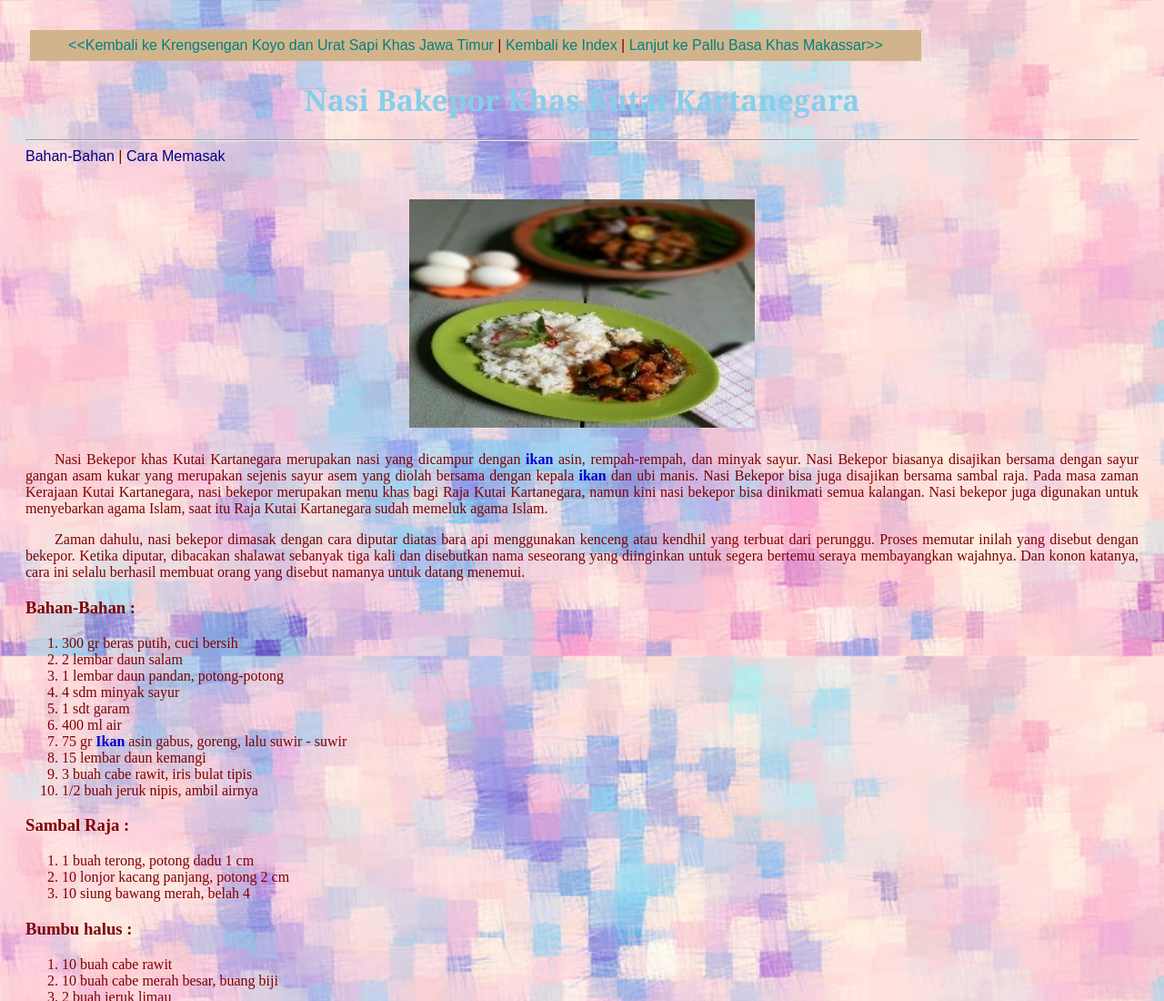
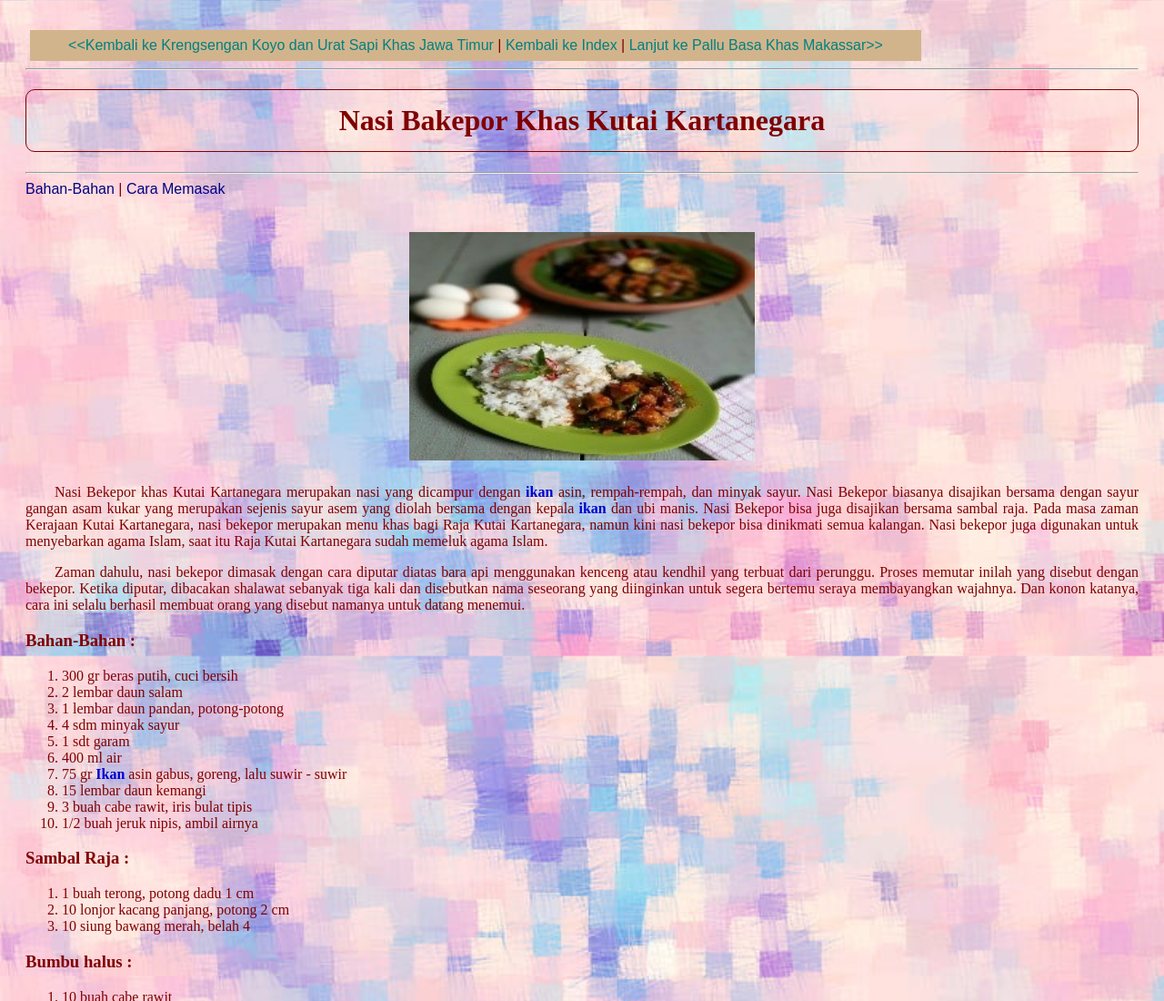
Before and after one commit to HeidiAT/HeidiAT.github.io, a plain HTML site: page latihan3/nasibakepor.html in a window 1280 px wide. Shown: the top 1100 px of the page at 91% size. Drawn offline with Linux system fonts and the light colour scheme.

Commit message:
perbaikan latihan3\nasibakepor.html

```diff
--- a/latihan3/nasibakepor.html
+++ b/latihan3/nasibakepor.html
@@ -10,8 +10,8 @@
       <a href="krengsengankoyo.html">&lt;&lt;Kembali ke Krengsengan Koyo dan Urat Sapi Khas Jawa Timur</a> |
       <a href="index.html">Kembali ke Index</a> |
       <a href="pallubasa.html">Lanjut ke Pallu Basa Khas Makassar&gt;&gt;</a>
-    </nav>
-    <h1 style="color: skyblue; font-family: cambria; text-align: center">Nasi Bakepor Khas Kutai Kartanegara</h1><hr>
+    </nav><hr>
+    <h1 class="heading">Nasi Bakepor Khas Kutai Kartanegara</h1><hr>
     <nav class="dalam">
       <a href="#bahan">Bahan-Bahan</a> |
       <a href="#carmas">Cara Memasak</a>
```
